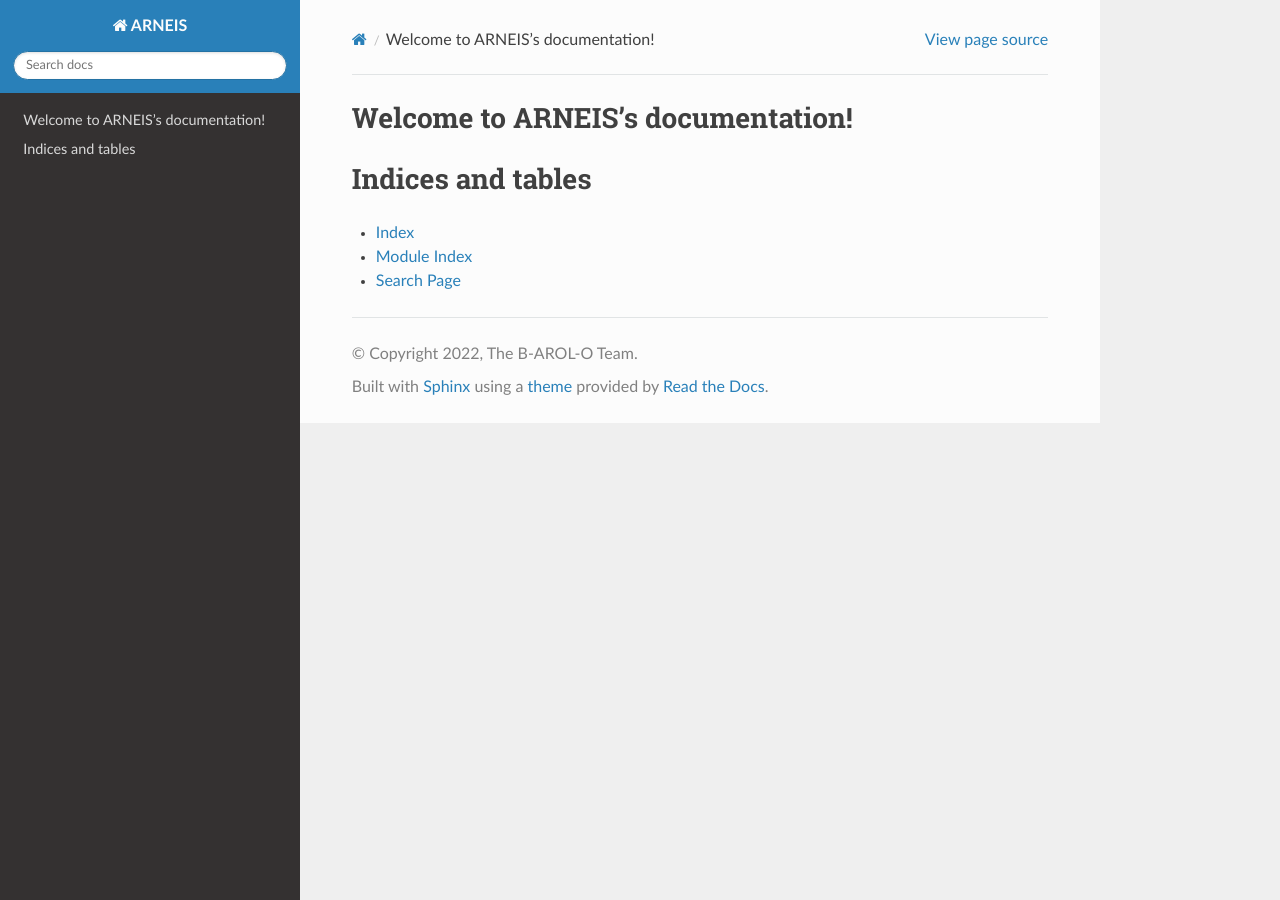
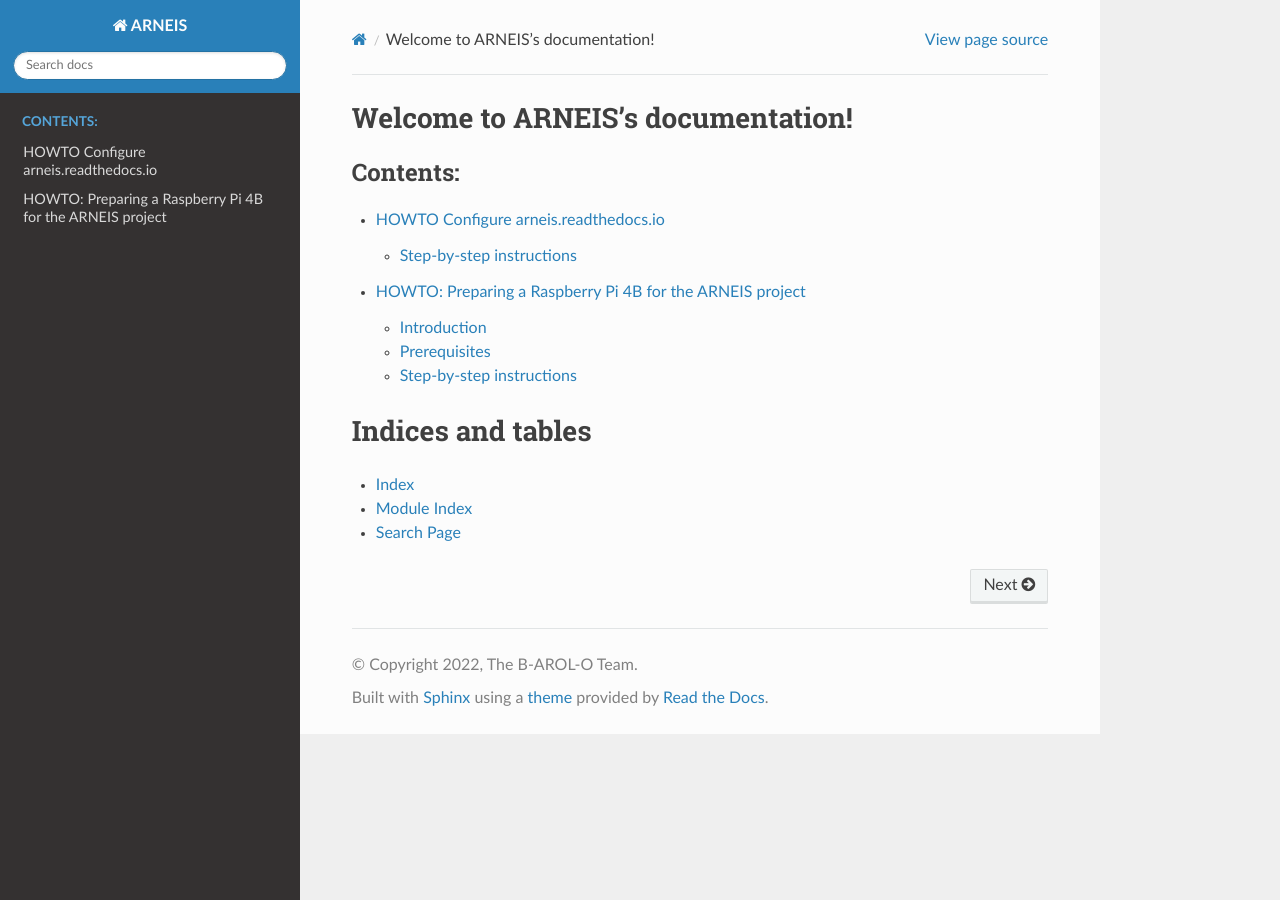
Before and after one commit to B-AROL-O/ARNEIS, a Sphinx documentation site: the page built from docs/index.rst, in a window 1280 px wide. Built offline with Sphinx 7.4.7 and the Read the Docs theme 2.0.0, drawn with Linux system fonts in a browser that asks for light colours.

Commit message:
Add entries to ToC

```diff
--- a/docs/index.rst
+++ b/docs/index.rst
@@ -10,6 +10,9 @@ Welcome to ARNEIS's documentation!
    :maxdepth: 2
    :caption: Contents:
 
+   howto/howto-configure-arneis-readthedocs-io
+   howto/howto-prepare-rpi4b-for-arneis
+
 Indices and tables
 ==================
 
```
